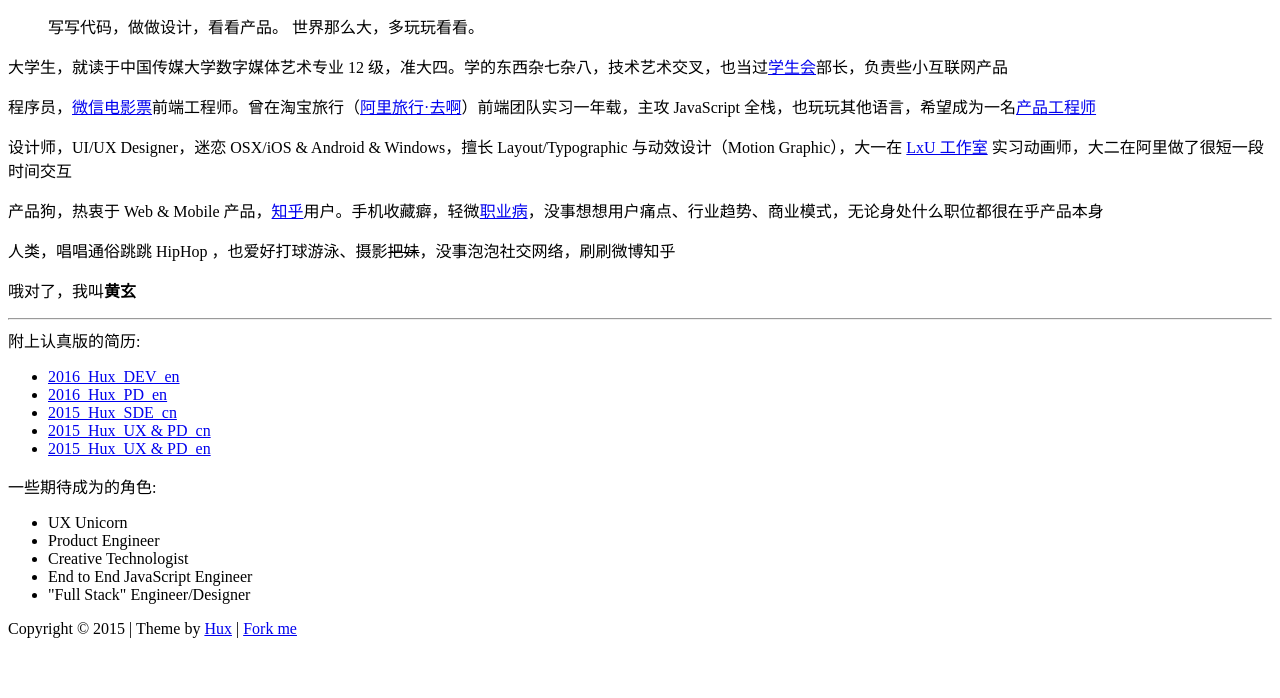
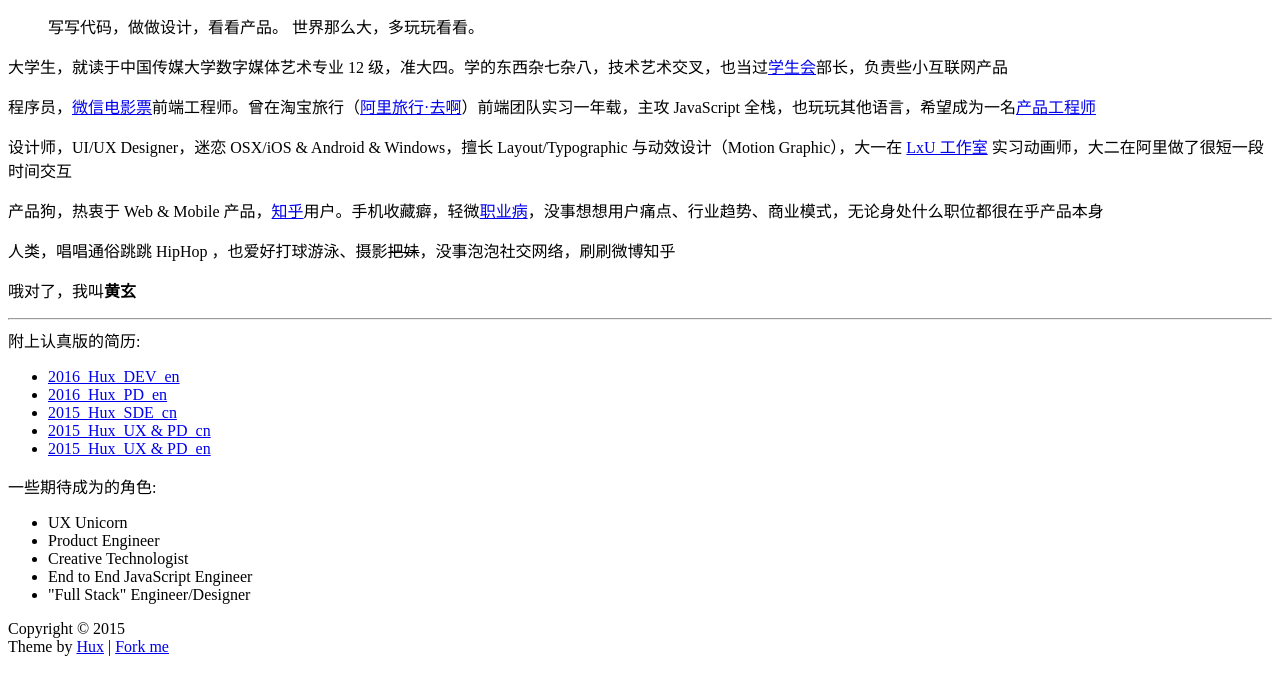
Before and after one commit to zhaohuabing/jekyll_blog_backup, a Jekyll site: the page built from about.html, in a window 1280 px wide. Shown: the part 336-1034 px from the top of the page. Built offline with Jekyll 4.4.1, drawn with Linux system fonts in a browser that asks for light colours; nearby versions of some CDN libraries; comment, search, counter and statistics services are not loaded.

```diff
--- a/_includes/footer.html
+++ b/_includes/footer.html
@@ -72,7 +72,8 @@
                     {% endif %}
                 </ul>
                 <p class="copyright text-muted">
-                    Copyright &copy; {{ site.title }} {{ site.time | date: '%Y' }} |
+                    Copyright &copy; {{ site.title }} {{ site.time | date: '%Y' }}
+                    <br>
                     Theme by <a href="http://huangxuan.me">Hux</a> |
                     <a href="https://github.com/Huxpro/huxpro.github.io">Fork me</a>
                 </p>
```
